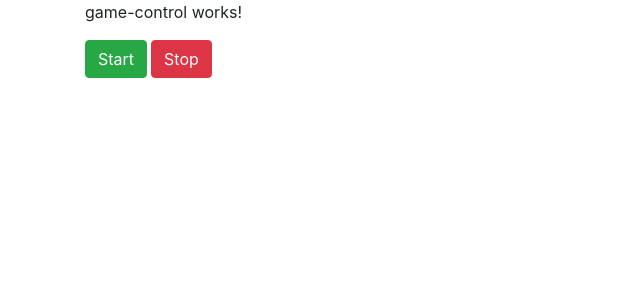
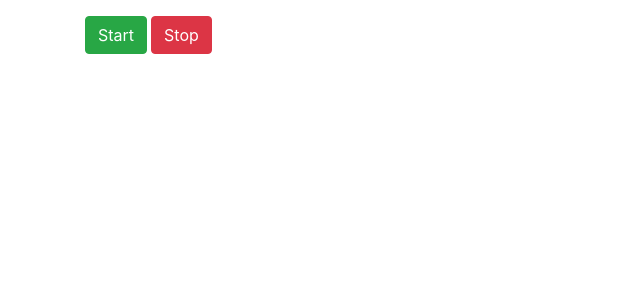
Before and after one commit to Paxnamra/Angular-Numbers, an Angular app: page / in a window 1280 px wide. Shown: the top 300 px of the page, without its empty margins (0-640 px from the left). Built offline with nearby package versions, Linux system fonts and the light colour scheme.

Commit message:
setInterval() and displaying it

```diff
--- a/src/app/game-control/game-control.component.html
+++ b/src/app/game-control/game-control.component.html
@@ -1,8 +1,8 @@
 <div class="container">
   <div class="row">
     <div class="col-sm-4">
-      <p>game-control works!</p>
-      <button type="button" class="btn btn-success mr-1">Start</button>
+    <p>{{ displayNum }}</p>
+      <button type="button" class="btn btn-success mr-1" (click)='launchGame()'>Start</button>
       <button type="button" class="btn btn-danger">Stop</button>
     </div>
   </div>
--- a/src/app/game-control/game-control.component.ts
+++ b/src/app/game-control/game-control.component.ts
@@ -1,15 +1,23 @@
-import { Component, OnInit } from '@angular/core';
+import { Component, OnInit, Input, EventEmitter } from "@angular/core";
 
 @Component({
-  selector: 'app-game-control',
-  templateUrl: './game-control.component.html',
-  styleUrls: ['./game-control.component.css']
+  selector: "app-game-control",
+  templateUrl: "./game-control.component.html",
+  styleUrls: ["./game-control.component.css"]
 })
 export class GameControlComponent implements OnInit {
+  displayNumberOnLaunch = new EventEmitter<number>();
+  startNum = 0;
+  displayNum;
 
-  constructor() { }
+  constructor() {}
 
-  ngOnInit() {
+  ngOnInit() {}
+
+  launchGame() {
+    this.displayNum = setInterval(() => {
+      this.displayNumberOnLaunch.emit(this.startNum + 1);
+      this.startNum++;
+    }, 1000);
   }
-
 }
```
